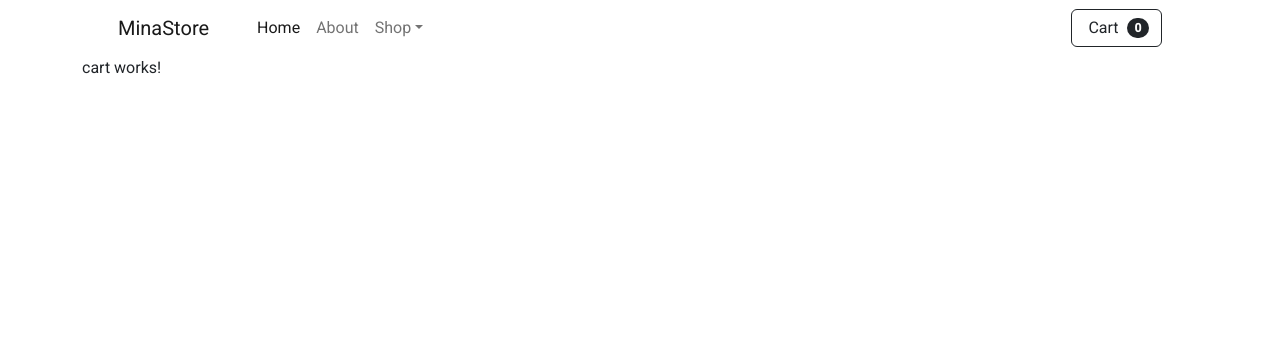
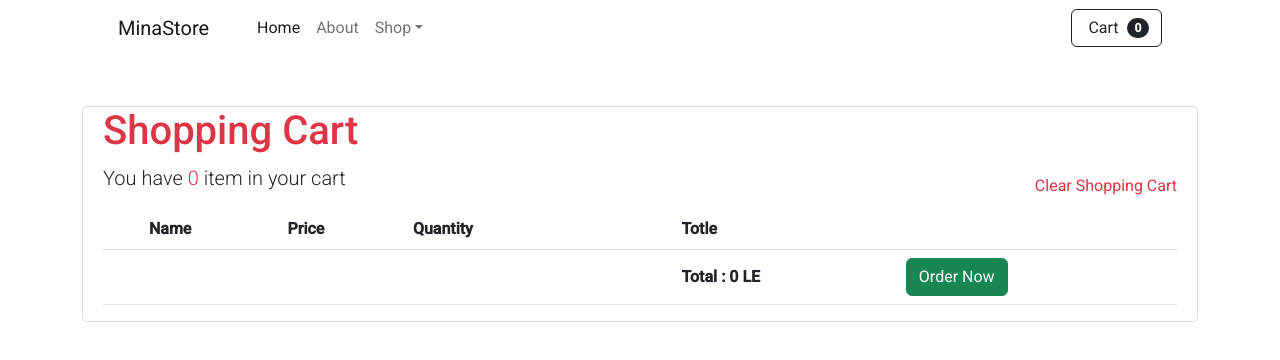
Before and after one commit to minaEmadRadi/ap-2, an Angular app: page /cart in a window 1280 px wide. Shown: the top 360 px of the page. Built offline with nearby package versions, Linux system fonts and the light colour scheme.

Commit message:
cart-component-sarvice-TS

```diff
--- a/src/app/app.module.ts
+++ b/src/app/app.module.ts
@@ -7,6 +7,7 @@ import { SharedModule } from './shared/shared.module';
 import { BrowserAnimationsModule } from '@angular/platform-browser/animations';
 import { CommonModule } from '@angular/common';
 import { ProductsModule } from './products/products.module';
+import { CartModule } from './cart/cart.module';
 
 @NgModule({
   declarations: [
@@ -18,6 +19,7 @@ import { ProductsModule } from './products/products.module';
     AppRoutingModule,
     //import modul product
     ProductsModule,
+    CartModule,//متنسهاش عشان ngfor
     //import shared
     SharedModule,
     BrowserAnimationsModule
--- a/src/app/cart/cart.module.ts
+++ b/src/app/cart/cart.module.ts
@@ -1,6 +1,7 @@
 import { NgModule } from '@angular/core';
 import { CommonModule } from '@angular/common';
 import { CartComponent } from './components/cart/cart.component';
+import { SharedModule } from '../shared/shared.module';
 
 
 
@@ -9,7 +10,8 @@ import { CartComponent } from './components/cart/cart.component';
     CartComponent
   ],
   imports: [
-    CommonModule
+    CommonModule,
+    SharedModule
   ]
 })
 export class CartModule { }
--- a/src/app/cart/components/cart/cart.component.css
+++ b/src/app/cart/components/cart/cart.component.css
@@ -0,0 +1,58 @@
+.cartBox {
+    border: 1px solid #DDD;
+    border-radius: 5px;
+    padding: 0 20px;
+    margin: 50px 0;
+}
+
+.cartBox .table .quantity {
+
+
+    display: flex;
+    justify-content: space-between;
+
+}
+
+.cartBox .table .quantity input {
+    margin: 0 20px;
+}
+
+.cartBox tbody {
+    border-top: 1px solid #c61d21;
+    border-bottom: 1px solid #c61d21;
+}
+
+.cartBox tbody tr td {
+
+    border-bottom: 0;
+    text-align: center;
+    vertical-align: middle;
+}
+
+.cartBox tbody tr td img {
+    width: 80px;
+    height: 80px;
+    border-radius: 50%;
+}
+
+.cartBox input {
+    text-align: center;
+}
+
+.cartBox .headCart {
+    display: flex;
+    justify-content: space-between;
+    align-items: center;
+}
+
+.cartBox .headCart span {
+    font-size: 16px;
+    cursor: pointer;
+    transition: all 0.3s ease-in-out;
+}
+
+/* .cartBox .headCart span  &:hover {
+        background-color: #e67779;
+        color: #FFF !important;
+        box-shadow: 0px 5px 10px rgba($color: #000000, $alpha: 0.3);
+    } */
--- a/src/app/cart/components/cart/cart.component.html
+++ b/src/app/cart/components/cart/cart.component.html
@@ -1 +1,54 @@
-<p>cart works!</p>
+<div class="cartBox" *ngIf="!success">
+    <h1 class="text-danger">Shopping Cart</h1>
+    <div class="headCart">
+        <p class="lead">You have <label class="text-danger ">{{cartProducts.length}}</label> item in your cart</p>
+        <span class="text-danger card-header" (click)="clearCart()">Clear Shopping Cart</span>
+    </div>
+    <table class="table table-striped">
+        <thead>
+            <tr>
+                <th></th>
+                <th>Name</th>
+                <th>Price</th>
+                <th style="width: 25%;">Quantity</th>
+                <th>Totle</th>
+                <th></th>
+            </tr>
+        </thead>
+        <tbody>
+            <tr *ngFor="let item of cartProducts; let index = index">
+                <td><img src="{{item.item.image}}" alt=""></td>
+                <td>{{item.item.title}}</td>
+                <td>{{item.item.price}} L.E</td>
+                <td>
+                    <div class="quantity">
+                        <button class="btn btn-dark" (click)="addAmount(index)">+</button>
+                        <!-- (change)="detectChange()"  التغير عل الcart بعد ما تخلص -->
+                        <input type="number" min="1" max="10"
+                            class="form-control d-inline-flex mx-auto  text-center w-50" value="amount"
+                            autocomplete="off" [(ngModel)]="item.quantity" (ngModelChange)="detectChange()">
+
+                        <button class="btn btn-dark" (click)="minsAmount(index)">-</button>
+                    </div>
+                </td>
+                <td>{{item.item.price * item.quantity}} L.E</td>
+                <td>
+                    <button class="btn btn-danger" (click)="deleteProduct(index)">Delete</button>
+                </td>
+            </tr>
+        </tbody>
+        <tfoot>
+            <tr>
+                <th></th>
+                <th></th>
+                <th></th>
+                <th></th>
+                <th>Total : {{total}} LE</th>
+                <th><button class="btn btn-success" (click)="addCart()">Order Now</button></th>
+            </tr>
+        </tfoot>
+    </table>
+
+</div>
+<div class="alert alert-success" role="alert" *ngIf="success"><strong>Well done!</strong> Your Order is Successfully
+    Send</div>
--- a/src/app/cart/components/cart/cart.component.ts
+++ b/src/app/cart/components/cart/cart.component.ts
@@ -1,4 +1,5 @@
 import { Component, OnInit } from '@angular/core';
+import { CartService } from '../../services/cart.service';
 
 @Component({
   selector: 'app-cart',
@@ -6,10 +7,78 @@ import { Component, OnInit } from '@angular/core';
   styleUrls: ['./cart.component.css']
 })
 export class CartComponent implements OnInit {
-
-  constructor() { }
-
+  constructor(private service: CartService) { }
+  cartProducts: any[] = [];
+  total: number = 0;
+  success: boolean = false
   ngOnInit(): void {
+    this.getCartProducts()
   }
 
+
+  getCartProducts() {
+    if ("cart" in localStorage) {
+      this.cartProducts = JSON.parse(localStorage.getItem("cart")!)
+    }
+    this.getCartTotal()
+  }
+
+  addAmount(index: number) {
+    this.cartProducts[index].quantity++
+    this.getCartTotal()
+    localStorage.setItem("cart", JSON.stringify(this.cartProducts))
+  }
+  minsAmount(index: number) {
+    if (this.cartProducts[index].quantity > 1) {
+      this.cartProducts[index].quantity--
+      this.getCartTotal()
+      localStorage.setItem("cart", JSON.stringify(this.cartProducts))
+    }
+  }
+  detectChange() {
+    this.getCartTotal()
+    localStorage.setItem("cart", JSON.stringify(this.cartProducts))
+  }
+
+  deleteProduct(index: number) {
+    this.cartProducts.splice(index, 1)
+    this.getCartTotal()
+    localStorage.setItem("cart", JSON.stringify(this.cartProducts))
+  }
+
+  clearCart() {
+    this.cartProducts = []
+    this.getCartTotal()
+    localStorage.setItem("cart", JSON.stringify(this.cartProducts))
+  }
+  getCartTotal() {
+    this.total = 0
+    for (let x in this.cartProducts) {
+      this.total += this.cartProducts[x].item.price * this.cartProducts[x].quantity;
+    }
+  }
+
+  addCart() {
+    if (confirm("Are you sure to confirm this order ?")) {
+      let products = this.cartProducts.map(item => {
+        return { productId: item.item.id, quantity: item.quantity }
+      })
+
+      let Model = {
+        userId: 5,
+        date: new Date(),
+        products: products
+      }
+
+      this.service.createNewCart(Model).subscribe(res => {
+        this.success = true
+      })
+
+      console.log(Model)
+      this.clearCart()
+    }
+  }
+
+
+
 }
--- a/src/app/cart/services/cart.service.ts
+++ b/src/app/cart/services/cart.service.ts
@@ -1,9 +1,15 @@
+import { HttpClient } from '@angular/common/http';
 import { Injectable } from '@angular/core';
+import { environment } from 'src/environments/environment';
 
 @Injectable({
   providedIn: 'root'
 })
 export class CartService {
 
-  constructor() { }
+  constructor(private http: HttpClient) { }
+
+  createNewCart(model: any) {
+    return this.http.post(environment.baseApi + 'carts', model)
+  }
 }
```
